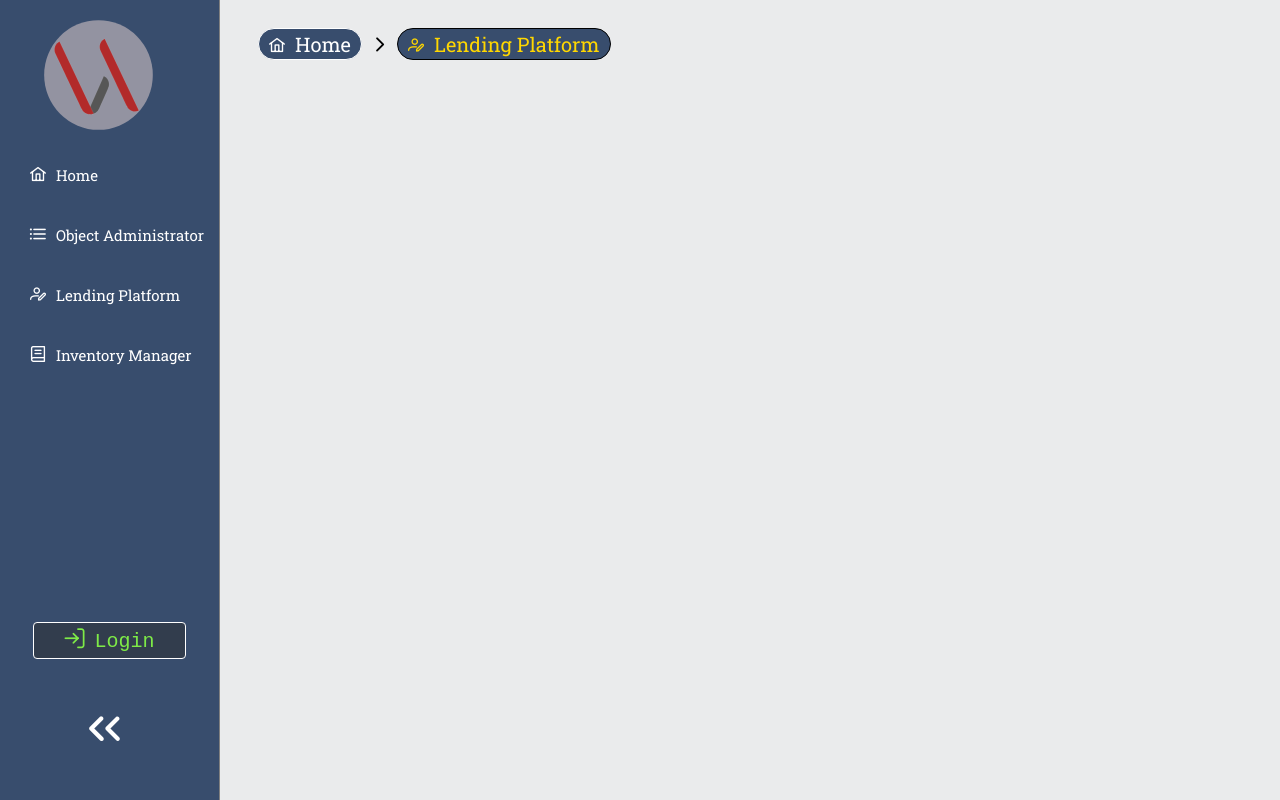
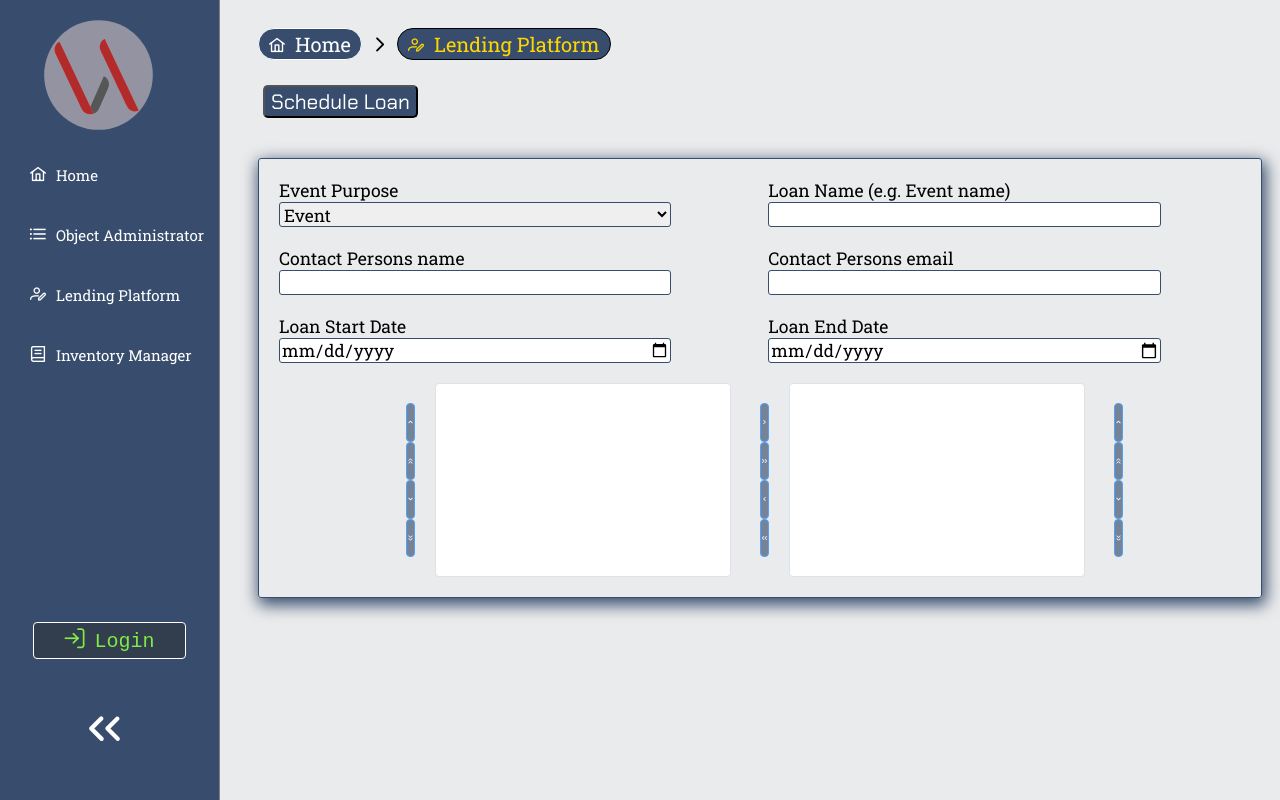
Before and after one commit to Stratosfactory/vLoan, a Vue app in the folder frontend/: page /loan in a window 1280 px wide. Built offline with nearby package versions, Linux system fonts and the light colour scheme; no server answers.

Commit message:
Push to main

```diff
--- a/frontend/src/App.vue
+++ b/frontend/src/App.vue
@@ -53,6 +53,7 @@ html {
 :root {
   --bg-main: #eaebec;
   --bg-s1: rgb(56, 77, 109);
+  --bg-s2:rgba(56, 77, 109,0.2);
 
   --fc-s1: #ffffff;
   --fc-s2: gold;
@@ -180,4 +181,57 @@ select:hover {
 select:focus {
   box-shadow: 0px 0px 3px 0px var(--ac-s1);
 }
+
+ /* Add new button */
+
+.addNew {
+  display: flex;
+  padding: 5px 5px 20px 5px;
+}
+ /* Input Menu and Item */
+
+.inputMenu {
+  display: flex;
+  flex-wrap: wrap;
+  border: 1px solid var(--bg-s1);
+  padding: 10px 10px 10px 10px;
+  border-radius: 3px;
+  box-shadow: 2px 5px 16px 2px var(--bg-s1);
+  margin: 20px 0 20px 0;
+}
+.menuitem {
+  display: flex;
+  flex-direction: column;
+  width: 42%;
+  margin-right: 6vw;
+  padding: 10px 10px 10px 10px;
+}
+
+.menuitem label {
+  align-self: flex-start;
+}
+
+@media only screen and (max-width: 1200px) {
+  .menuitem {
+    width: 100%;
+  }
+  .menuitem button {
+    width: 33% !important;
+    align-self: center !important;
+    height: 100% !important;
+  }
+}
+
+.menuitem button {
+  width: 50%;
+  align-self: flex-end;
+  height: 80%;
+  margin-top: auto;
+  margin-bottom: auto;
+}
+
+.p-button {
+ background: var(--bg-s1) !important;
+
+}
 </style>
--- a/frontend/src/components/objectAdmin/addObject.vue
+++ b/frontend/src/components/objectAdmin/addObject.vue
@@ -127,48 +127,6 @@ export default {
 </script>
 
 <style scoped>
-.addNew {
-  display: flex;
-  padding: 5px 5px 20px 5px;
-}
 
-.inputMenu {
-  display: flex;
-  flex-wrap: wrap;
-  border: 1px solid var(--bg-s1);
-  padding: 10px 10px 10px 10px;
-  border-radius: 3px;
-  box-shadow: 2px 5px 16px 2px var(--bg-s1);
-  margin: 20px 0 20px 0;
-}
-.menuitem {
-  display: flex;
-  flex-direction: column;
-  width: 42%;
-  margin-right: 6vw;
-  padding: 10px 10px 10px 10px;
-}
 
-.menuitem label {
-  align-self: flex-start;
-}
-
-@media only screen and (max-width: 1200px) {
-  .menuitem {
-    width: 100%;
-  }
-  .menuitem button {
-    width: 33% !important;
-    align-self: center !important;
-    height: 100% !important;
-  }
-}
-
-.menuitem button {
-  width: 50%;
-  align-self: flex-end;
-  height: 80%;
-  margin-top: auto;
-  margin-bottom: auto;
-}
 </style>
--- /dev/null
+++ b/frontend/src/components/vLender/lendScheduler.vue
@@ -0,0 +1,114 @@
+<template>
+  <section>
+    <div class="addNew">
+      <button class="button-main">Schedule Loan</button>
+    </div>
+    <div class="inputMenu">
+      <div class="menuitem">
+        <label>Event Purpose</label>
+        <select>
+          <option>Event</option>
+          <option>Photoshooting</option>
+          <option>Testing</option>
+        </select>
+      </div>
+      <div class="menuitem">
+        <label>Loan Name (e.g. Event name)</label>
+        <input />
+      </div>
+      <div class="menuitem">
+        <label>Contact Persons name</label>
+        <input />
+      </div>
+      <div class="menuitem">
+        <label>Contact Persons email</label>
+        <input />
+      </div>
+
+      <div class="menuitem">
+        <label>Loan Start Date</label>
+        <input type="date" />
+      </div>
+
+      <div class="menuitem">
+        <label>Loan End Date</label>
+        <input type="date" />
+      </div>
+      <div class="menuitem picker">
+        <PickList v-model="pickerData" dataKey="_id">
+          <template #item="slotProps">
+            <div class="picker-item">
+              <p><span>Family:</span> {{ slotProps.item.productFamily }}</p>
+              <p><span>Reference:</span>{{ slotProps.item.referenceNumber }}</p>
+              <p><span>Serial No:</span> {{ slotProps.item.serialNumber }}</p>
+              <p><span>Name:</span> {{ slotProps.item.model }}</p>
+            </div>
+          </template>
+        </PickList>
+      </div>
+    </div>
+  </section>
+</template>
+
+<script>
+import PickList from "primevue/picklist";
+
+import axios from "axios";
+export default {
+  components: {
+    PickList,
+  },
+  data() {
+    return {
+      pickerData: [[], []],
+    };
+  },
+  methods: {
+    getObjects() {
+      axios
+        .get("http://localhost:3000/vloanapi/objects/getobject")
+        .then((res) => {
+          this.pickerData[0] = res.data.objects;
+        })
+        .catch((err) => {
+          console.log(err);
+          this.$toast.add({
+            severity: "error",
+            summary: err.response.data.message,
+          });
+        });
+    },
+  },
+  mounted() {
+    this.getObjects();
+  },
+};
+</script>
+
+<style scoped>
+.picker {
+  width: 80%;
+  margin: auto;
+}
+
+.picker-item {
+  display: flex;
+  align-items: center;
+  flex-wrap: wrap;
+  padding: 0.5rem;
+  width: 100%;
+  border: 1px solid black;
+  border-radius: 4px;
+  background: var(--bg-s2);
+}
+
+.picker-item p {
+  margin: 0 1% 0 1%;
+  width: 47%;
+  text-align: left;
+}
+
+.picker-item p span {
+  font-weight: bold;
+}
+</style>
--- a/frontend/src/components/vLender/vlender.vue
+++ b/frontend/src/components/vLender/vlender.vue
@@ -1,10 +1,15 @@
 <template>
-  <div></div>
+  <div>
+    <lend-scheduler></lend-scheduler>
+  </div>
 </template>
 
 <script>
+import lendScheduler from "./lendScheduler.vue"
 export default {
-
+ components:{
+   lendScheduler,
+ }
 }
 </script>
 
```
Also changed, not shown: frontend/src/components/vLender/filterMenu.vue (added, +13 -0 lines).
